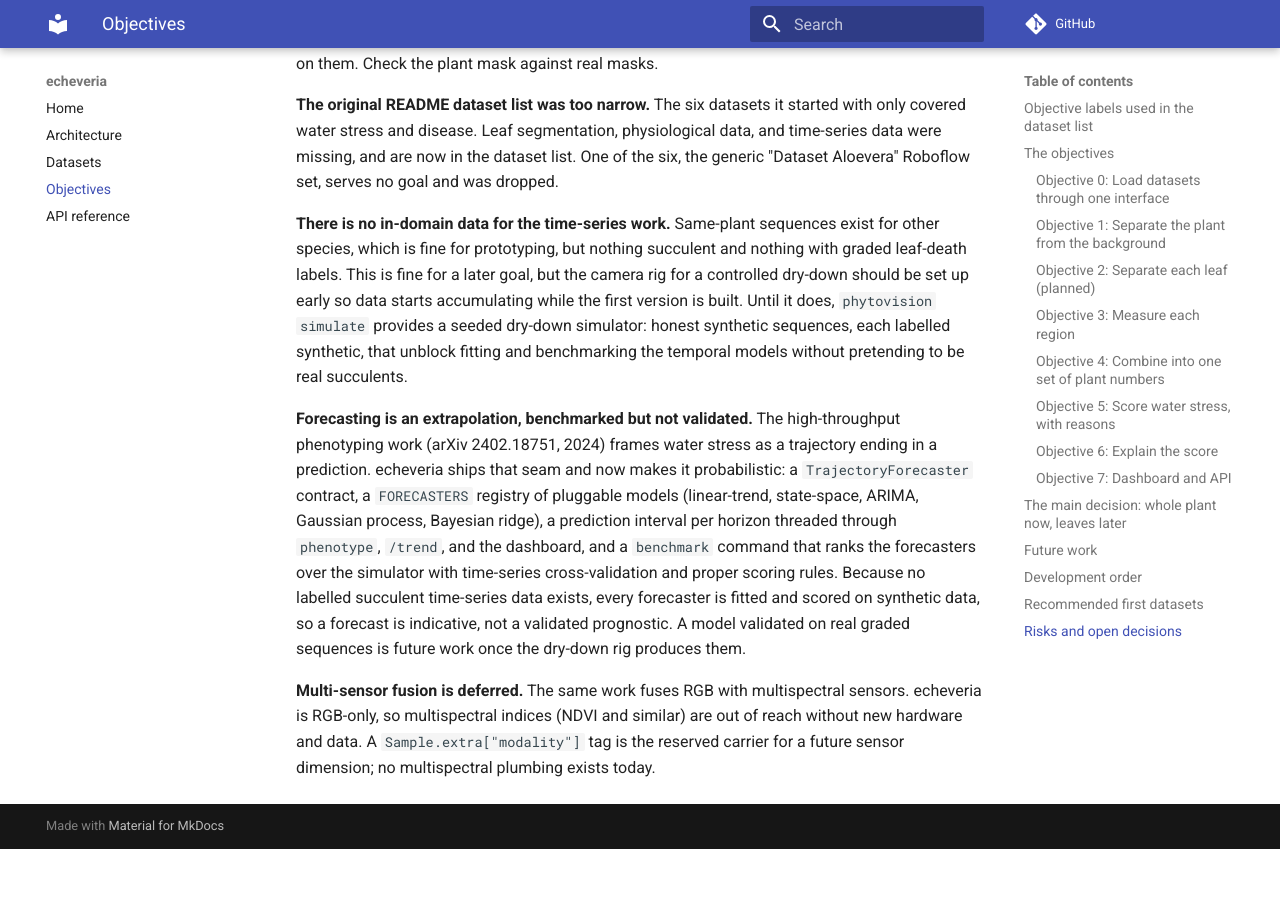
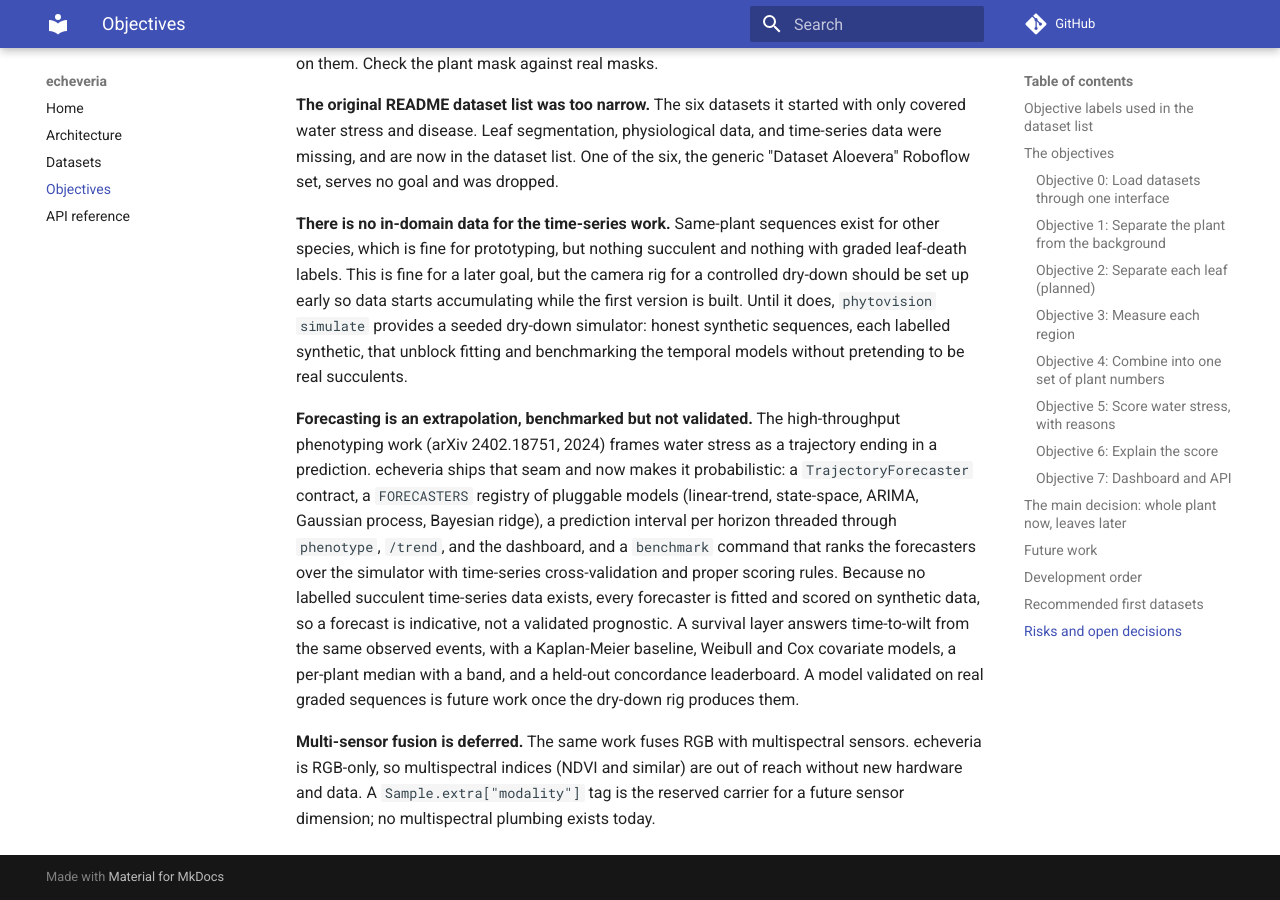
Before and after one commit to Canon-Regularis/echeveria, an MkDocs documentation site: the page built from docs/OBJECTIVES.md, in a window 1280 px wide and 900 px high, scrolled down 5101 px. Built offline with MkDocs 1.6.1 and Material for MkDocs 9.7.7, drawn with Linux system fonts in a browser that asks for light colours; comment, search, counter and statistics services are not loaded; before the commit the page ends 5950 px from its top, so only the background shows below that.

Commit message:
build,docs: add lifelines to the stats extra; document survival

```diff
--- a/docs/OBJECTIVES.md
+++ b/docs/OBJECTIVES.md
@@ -210,8 +210,11 @@ registry of pluggable models (linear-trend, state-space, ARIMA, Gaussian process
 prediction interval per horizon threaded through `phenotype`, `/trend`, and the dashboard, and a
 `benchmark` command that ranks the forecasters over the simulator with time-series cross-validation
 and proper scoring rules. Because no labelled succulent time-series data exists, every forecaster is
-fitted and scored on synthetic data, so a forecast is indicative, not a validated prognostic. A model
-validated on real graded sequences is future work once the dry-down rig produces them.
+fitted and scored on synthetic data, so a forecast is indicative, not a validated prognostic. A
+survival layer answers time-to-wilt from the same observed events, with a Kaplan-Meier baseline,
+Weibull and Cox covariate models, a per-plant median with a band, and a held-out concordance
+leaderboard. A model validated on real graded sequences is future work once the dry-down rig produces
+them.
 
 **Multi-sensor fusion is deferred.** The same work fuses RGB with multispectral sensors. echeveria is
 RGB-only, so multispectral indices (NDVI and similar) are out of reach without new hardware and data. A
--- a/pyproject.toml
+++ b/pyproject.toml
@@ -35,8 +35,9 @@ dependencies = [
 [project.optional-dependencies]
 # Interpretable + end-to-end models and SHAP explanations.
 ml = ["scikit-learn>=1.4", "xgboost>=2.0", "shap>=0.44", "joblib>=1.3"]
-# Statistical trajectory forecasters (state-space and ARIMA).
-stats = ["statsmodels>=0.14"]
+# Statistical trajectory forecasters (state-space and ARIMA) and survival models (Kaplan-Meier,
+# Weibull AFT, Cox); lifelines pulls pandas, which the core path does not need.
+stats = ["statsmodels>=0.14", "lifelines>=0.28"]
 # Experiment tracking for the forecaster benchmark.
 tracking = ["mlflow>=2.11"]
 # Serving surfaces.
```
Also changed, not shown: CHANGELOG.md (+10 -2 lines), MODEL_CARD.md (+27 -0 lines), README.md (+8 -3 lines).
